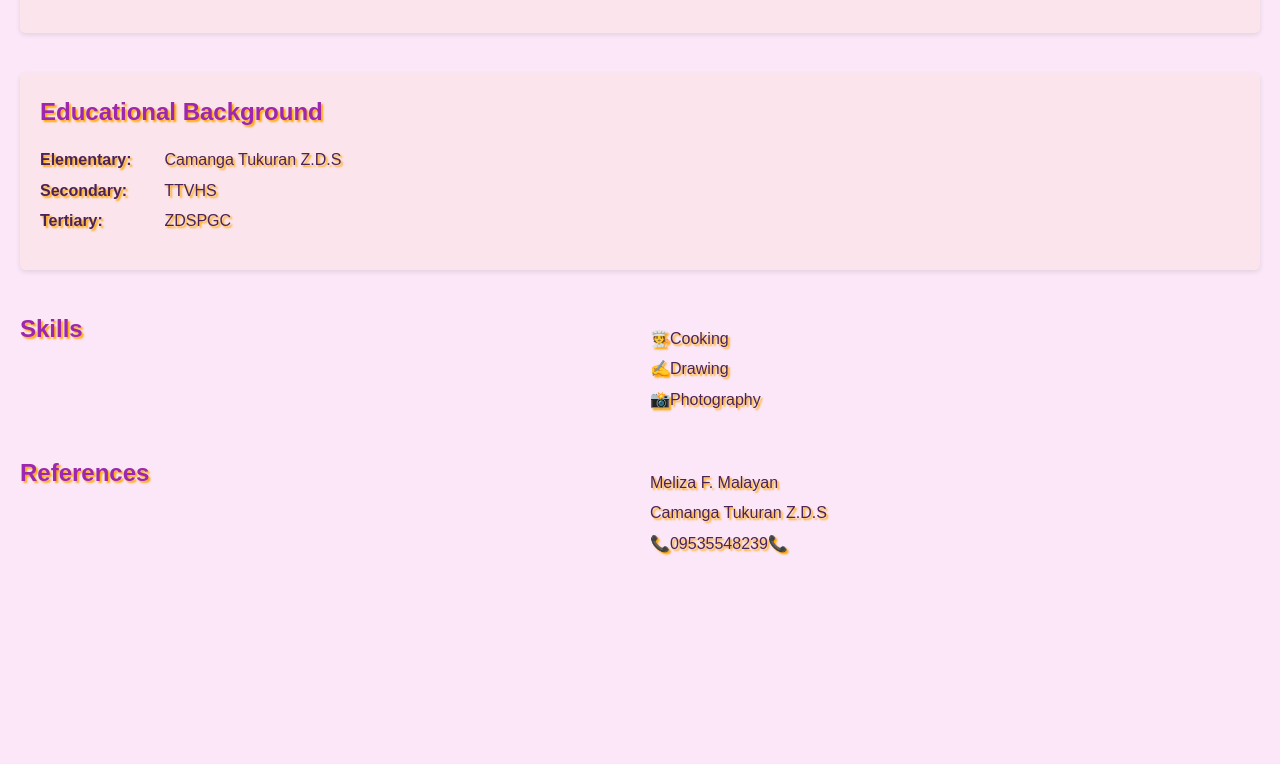
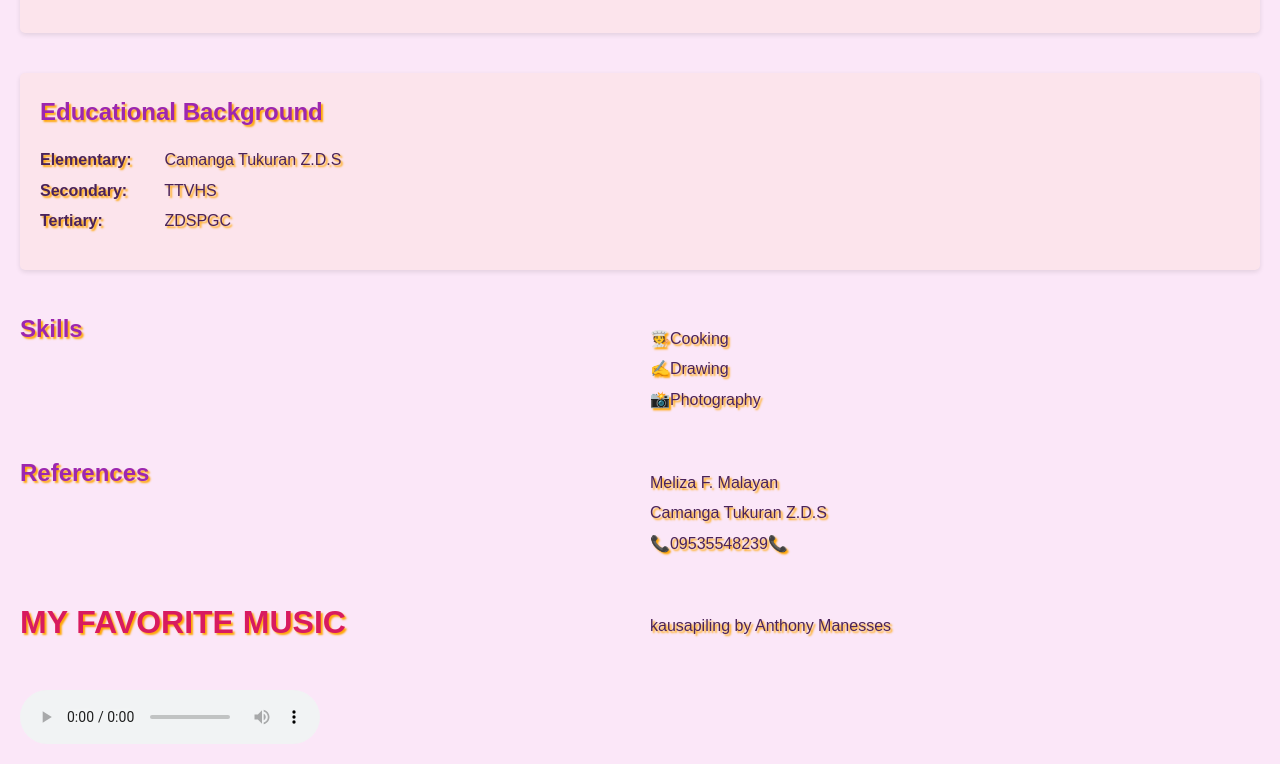
Before and after one commit to gwapo20601/echel, a plain HTML site: page index.html in a window 1280 px wide. Shown: the part 754-1518 px from the top of the page. Before the commit the page ends 1351 px from the top, so only its background shows below. Drawn offline with Linux system fonts and the light colour scheme.

Commit message:
Update index.html

```diff
--- a/index.html
+++ b/index.html
@@ -131,5 +131,9 @@ li strong {
     <li>Camanga Tukuran Z.D.S</li>
     <li>📞09535548239📞</li>
   </ul>
+  <h1>MY FAVORITE MUSIC</h1>
+  <P>kausapiling by Anthony Manesses</P>
+  <audio controls>
+    <source src="my music.mp3" type="audio/mpeg">
 </body>
 </html>
```
